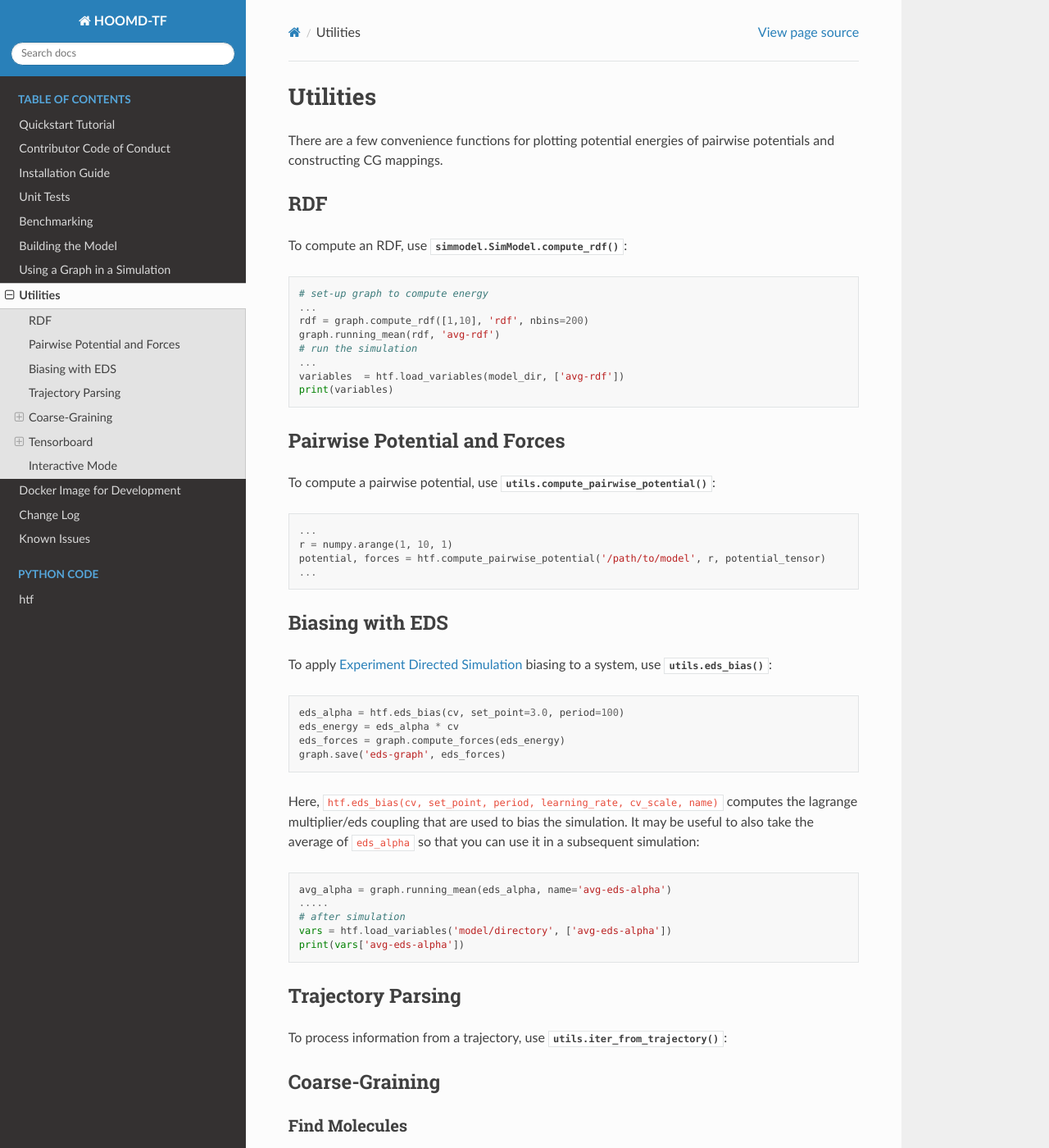
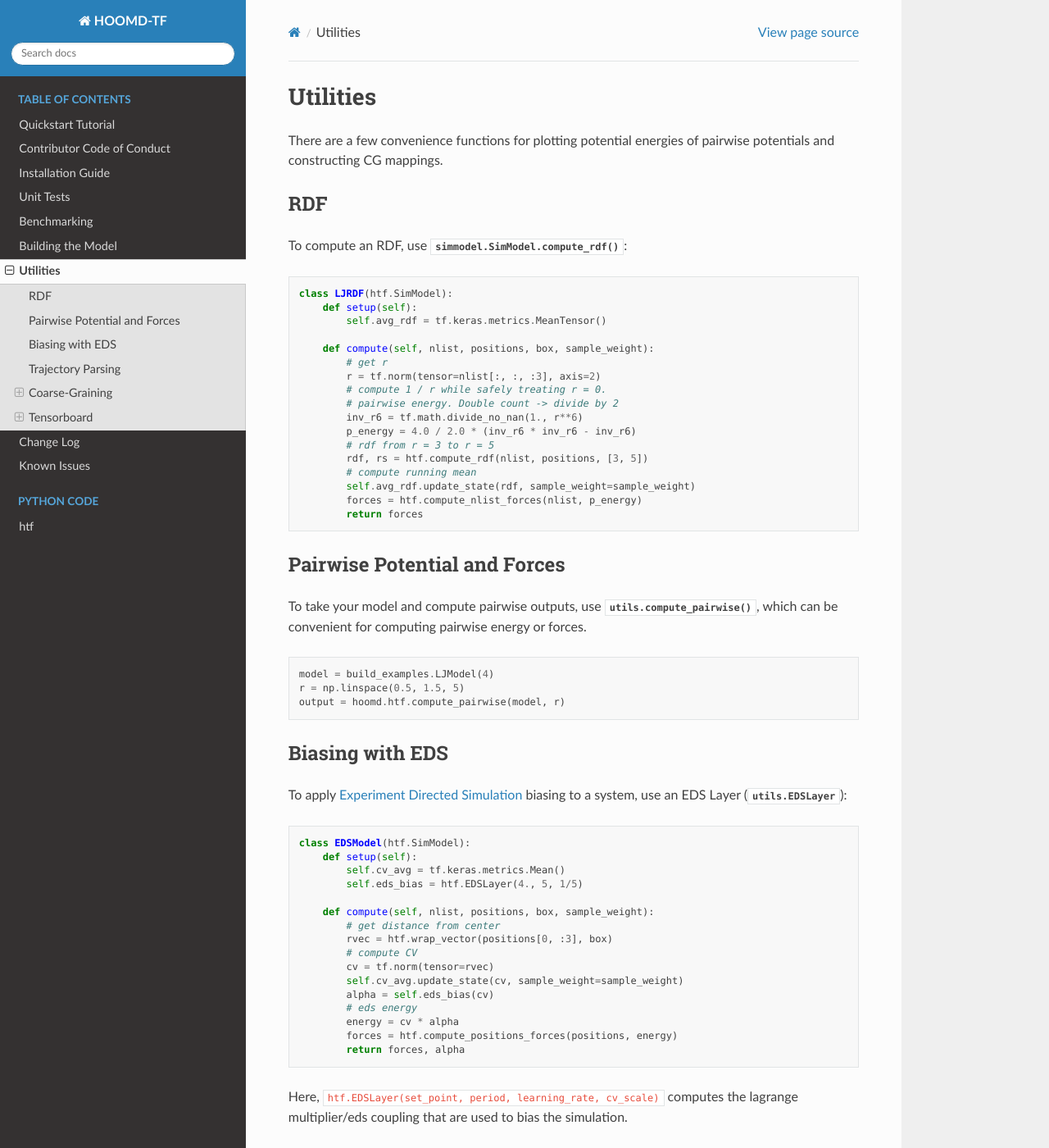
Before and after one commit to ur-whitelab/hoomd-tf, a Sphinx documentation site: the page built from sphinx-docs/source/utilities.rst, in a window 1280 px wide and 1400 px high. Shown: the whole window at 82% size. Built offline with Sphinx 7.4.7 and the Read the Docs theme 2.0.0, drawn with Linux system fonts in a browser that asks for light colours; pages that are not in the unit, such as notebooks, are missing from menus; some of the changed text lies outside the part shown.

```diff
--- a/sphinx-docs/source/conf.py
+++ b/sphinx-docs/source/conf.py
@@ -29,12 +29,10 @@ release = __version__
 # -- Project information -----------------------------------------------------
 
 project = 'HOOMD-TF'
-copyright = '2020, Rainier Barrett, \
-Dilnoza Amirkulova, Maghesree Chakraborty, \
-Heta Gandhi, Andrew D. White'
+copyright = '2020 University of Rochester'
 author = 'Rainier Barrett, Dilnoza Amirkulova, \
-Maghesree Chakraborty, Heta Gandhi, Andrew D. White'
-
+    Maghesree Chakraborty, Heta Gandhi,\
+     Geemi Wellawatte, Mehrad Ansari Andrew D. White'
 
 
 # -- General configuration ---------------------------------------------------
@@ -77,7 +75,7 @@ html_static_path = ['_static']
 
 # mock imports so we can generate docs without installing
 autodoc_mock_imports = ['hoomd', 'hoomd.md', 'hoomd.md.nlist', 'hoomd.comm',
-                        'hoomd.htf', 'tensorflow', 'numpy', 'hoomd.htf._htf','hoomd.htf.simmodel']
+                        'hoomd.htf', 'tensorflow', 'numpy', 'hoomd.htf._htf', 'hoomd.htf.simmodel']
 
 # define master doc for newer versions of sphinx
 master_doc = 'index'
--- a/sphinx-docs/source/utilities.rst
+++ b/sphinx-docs/source/utilities.rst
@@ -15,29 +15,38 @@ To compute an RDF, use :py:meth:`simmodel.SimModel.compute_rdf`:
 
 .. code:: python
 
-    # set-up graph to compute energy
-    ...
-    rdf = graph.compute_rdf([1,10], 'rdf', nbins=200)
-    graph.running_mean(rdf, 'avg-rdf')
-    # run the simulation
-    ...
-    variables  = htf.load_variables(model_dir, ['avg-rdf'])
-    print(variables)
+    class LJRDF(htf.SimModel):
+        def setup(self):
+            self.avg_rdf = tf.keras.metrics.MeanTensor()
+
+        def compute(self, nlist, positions, box, sample_weight):
+            # get r
+            r = tf.norm(tensor=nlist[:, :, :3], axis=2)
+            # compute 1 / r while safely treating r = 0.
+            # pairwise energy. Double count -> divide by 2
+            inv_r6 = tf.math.divide_no_nan(1., r**6)
+            p_energy = 4.0 / 2.0 * (inv_r6 * inv_r6 - inv_r6)
+            # rdf from r = 3 to r = 5
+            rdf, rs = htf.compute_rdf(nlist, positions, [3, 5])
+            # compute running mean
+            self.avg_rdf.update_state(rdf, sample_weight=sample_weight)
+            forces = htf.compute_nlist_forces(nlist, p_energy)
+            return forces
 
 .. _pairwise_potentials:
 
 Pairwise Potential and Forces
 -----------------------------
 
-To compute a pairwise potential, use
-:py:meth:`utils.compute_pairwise_potential`:
+To take your model and compute pairwise outputs,
+use :py:meth:`utils.compute_pairwise`, which can
+be convenient for computing pairwise energy or forces.
 
 .. code:: python
 
-    ...
-    r = numpy.arange(1, 10, 1)
-    potential, forces = htf.compute_pairwise_potential('/path/to/model', r, potential_tensor)
-    ...
+    model = build_examples.LJModel(4)
+    r = np.linspace(0.5, 1.5, 5)
+    output = hoomd.htf.compute_pairwise(model, r)
 
 .. _eds_biasing:
 
@@ -46,29 +55,31 @@ Biasing with EDS
 
 To apply `Experiment Directed
 Simulation <https://www.tandfonline.com/doi/full/10.1080/08927022.2019.1608988>`__
-biasing to a system, use :py:meth:`utils.eds_bias`:
+biasing to a system, use an EDS Layer (:py:class:`utils.EDSLayer`):
 
 .. code:: python
 
-    eds_alpha = htf.eds_bias(cv, set_point=3.0, period=100)
-    eds_energy = eds_alpha * cv
-    eds_forces = graph.compute_forces(eds_energy)
-    graph.save('eds-graph', eds_forces)
+    class EDSModel(htf.SimModel):
+        def setup(self):
+            self.cv_avg = tf.keras.metrics.Mean()
+            self.eds_bias = htf.EDSLayer(4., 5, 1/5)
+
+        def compute(self, nlist, positions, box, sample_weight):
+            # get distance from center
+            rvec = htf.wrap_vector(positions[0, :3], box)
+            # compute CV
+            cv = tf.norm(tensor=rvec)
+            self.cv_avg.update_state(cv, sample_weight=sample_weight)
+            alpha = self.eds_bias(cv)
+            # eds energy
+            energy = cv * alpha
+            forces = htf.compute_positions_forces(positions, energy)
+            return forces, alpha
 
 Here,
-``htf.eds_bias(cv, set_point, period, learning_rate, cv_scale, name)``
+``htf.EDSLayer(set_point, period, learning_rate, cv_scale)``
 computes the lagrange multiplier/eds coupling that
-are used to bias the simulation. It may be useful to also take the
-average of ``eds_alpha`` so that you can use it in a subsequent
-simulation:
-
-.. code:: python
-
-    avg_alpha = graph.running_mean(eds_alpha, name='avg-eds-alpha')
-    .....
-    # after simulation
-    vars = htf.load_variables('model/directory', ['avg-eds-alpha'])
-    print(vars['avg-eds-alpha'])
+are used to bias the simulation.
 
 .. _traj_parsing:
 
@@ -220,16 +231,3 @@ The last method, which usually works when all others fail, is to have
 all the container's traffic be on the host. You can do this by adding
 the flag ``--net=host`` to the run command of the container. Then you
 can visit ``http://localhost:6006``.
-
-.. _interactive_mode:
-
-Interactive Mode
-----------------
-
-Experimental, but you can trace your graph in realtime in a simulation.
-Add both the ``write_tensorboard=True`` to the constructor and the
-``_debug_mode=True`` flag to ``attach`` command. You then open another
-shell and connect by following the `online instructions for interactive
-debugging from Tensorboard
-<https://github.com/tensorflow/tensorboard/tree/
-master/tensorboard/plugins/debugger#the-debugger-dashboard>`__.
```
Also changed, not shown: README.md (+6 -11 lines), sphinx-docs/source/building_the_model.rst (+9 -1 lines), sphinx-docs/source/docker_image.rst (deleted, +0 -32 lines), sphinx-docs/source/quickstart.rst (+21 -20 lines), sphinx-docs/source/running.rst (added, +105 -0 lines), sphinx-docs/source/using_the_graph.rst (deleted, +0 -206 lines), 4 other files.
